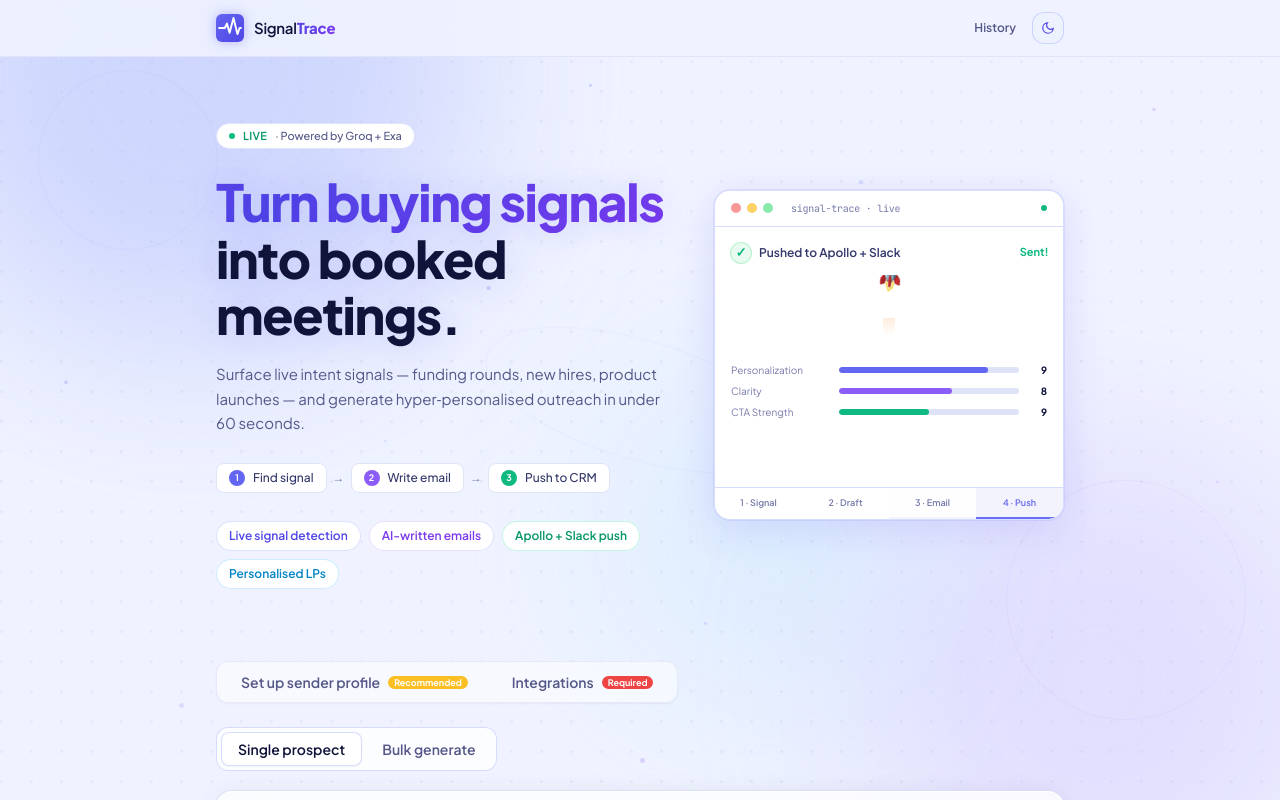
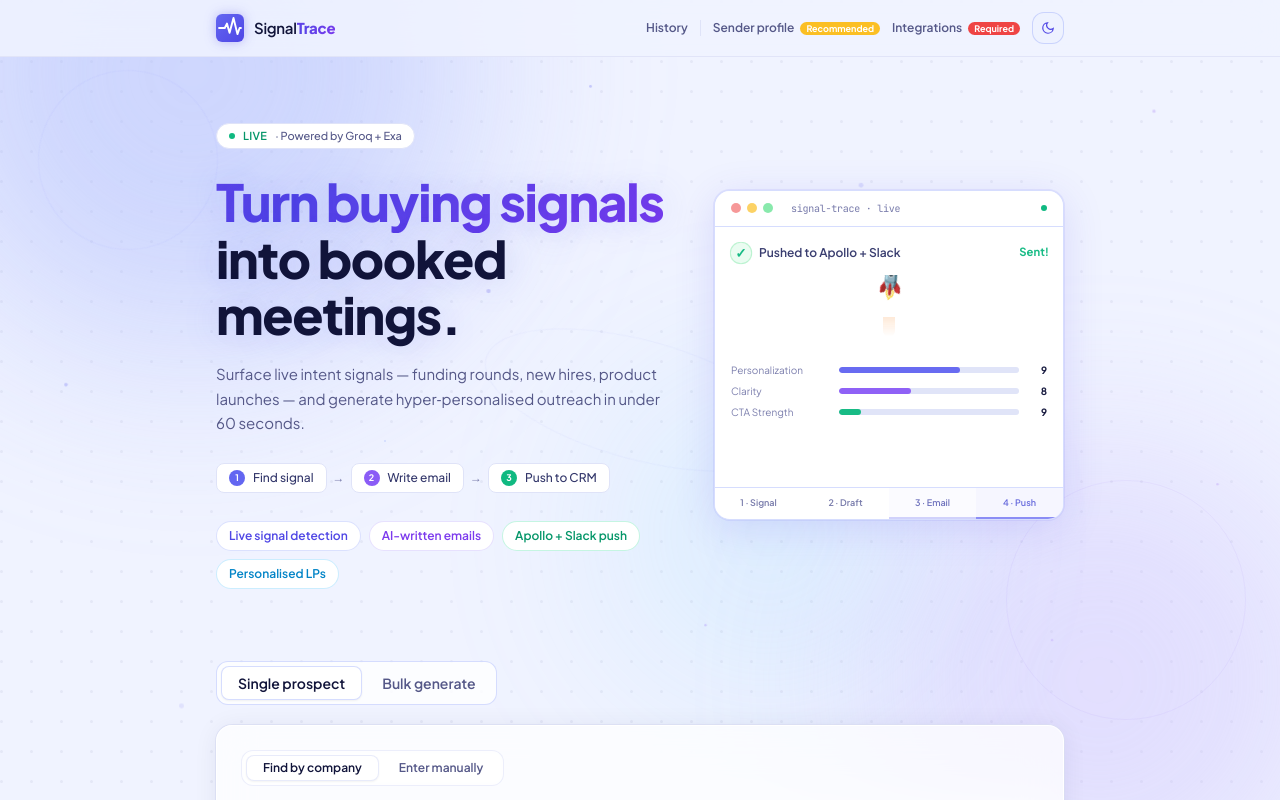
Before and after one commit to kapoormaulie/signal-trace, a Next.js app: page / in a window 1280 px wide. Shown: the top 800 px of the page. Built offline with nearby package versions, Linux system fonts and the light colour scheme.

Commit message:
ux: move Sender profile + Integrations to header top-right, Back link in content

```diff
--- a/app/page.tsx
+++ b/app/page.tsx
@@ -722,10 +722,44 @@
         >
           <div className="max-w-4xl mx-auto px-6 h-14 flex items-center justify-between">
             <Logo />
-            <nav className="flex items-center gap-4">
+            <nav className="flex items-center gap-3">
               <Link href="/history" className="text-xs font-semibold text-ink-3 hover:text-ink transition-colors">
                 History
               </Link>
+
+              {/* Divider */}
+              <span className="w-px h-4 bg-[var(--mist)]" />
+
+              {/* Sender profile */}
+              <button
+                onClick={() => { setTab(tab === "settings" ? "single" : "settings"); setState(INITIAL); }}
+                className={`flex items-center gap-1.5 text-xs font-semibold transition-colors ${
+                  tab === "settings" ? "text-brand-600" : "text-ink-3 hover:text-ink"
+                }`}
+              >
+                Sender profile
+                {!isConfigured && tab !== "settings" && (
+                  <span className="text-[9px] font-bold text-white bg-amber-400 px-1.5 py-0.5 rounded-full leading-none">
+                    Recommended
+                  </span>
+                )}
+              </button>
+
+              {/* Integrations */}
+              <button
+                onClick={() => { setTab(tab === "integrations" ? "single" : "integrations"); setState(INITIAL); }}
+                className={`flex items-center gap-1.5 text-xs font-semibold transition-colors ${
+                  tab === "integrations" ? "text-brand-600" : "text-ink-3 hover:text-ink"
+                }`}
+              >
+                Integrations
+                {!settings.apolloApiKey && tab !== "integrations" && (
+                  <span className="text-[9px] font-bold text-white bg-red-500 px-1.5 py-0.5 rounded-full leading-none">
+                    Required
+                  </span>
+                )}
+              </button>
+
               <ThemeToggle />
             </nav>
           </div>
@@ -737,16 +771,18 @@
           {/* Hero — always visible at the top */}
           <HeroBanner />
 
-          {/* Setup tab bar — settings + integrations only */}
-          <SetupTabBar
-            tab={tab}
-            onChange={(t) => { setTab(t); setState(INITIAL); }}
-            showSettingsBadge={!isConfigured}
-            showIntegrationsBadge={!settings.apolloApiKey}
-          />
-
           {/* ── SETTINGS ─────────────────────────────────── */}
           {tab === "settings" && settingsLoaded && (
+            <>
+              <button
+                onClick={() => { setTab("single"); setState(INITIAL); }}
+                className="flex items-center gap-1.5 text-xs font-medium text-ink-3 hover:text-ink transition-colors mb-4"
+              >
+                <svg width="14" height="14" viewBox="0 0 14 14" fill="none">
+                  <path d="M9 2L4 7L9 12" stroke="currentColor" strokeWidth="1.6" strokeLinecap="round" strokeLinejoin="round"/>
+                </svg>
+                Back
+              </button>
               <SettingsBar
                 settings={settings}
                 onSave={(patch) => { saveSettings(patch); setTab("single"); }}
@@ -754,10 +790,21 @@
                 forceOpen
                 showSection="profile"
               />
+            </>
           )}
 
           {/* ── INTEGRATIONS ──────────────────────────────── */}
           {tab === "integrations" && settingsLoaded && (
+            <>
+              <button
+                onClick={() => { setTab("single"); setState(INITIAL); }}
+                className="flex items-center gap-1.5 text-xs font-medium text-ink-3 hover:text-ink transition-colors mb-4"
+              >
+                <svg width="14" height="14" viewBox="0 0 14 14" fill="none">
+                  <path d="M9 2L4 7L9 12" stroke="currentColor" strokeWidth="1.6" strokeLinecap="round" strokeLinejoin="round"/>
+                </svg>
+                Back
+              </button>
               <SettingsBar
                 settings={settings}
                 onSave={(patch) => { saveSettings(patch); setTab("single"); }}
@@ -765,6 +812,7 @@
                 forceOpen
                 showSection="integrations"
               />
+            </>
           )}
 
           {/* Mode switcher + content — only visible when not on a setup tab */}
```
Lines whose indentation alone changed are shown as unchanged.
